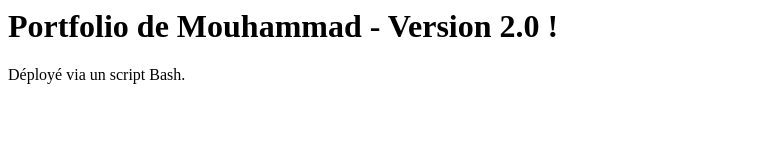
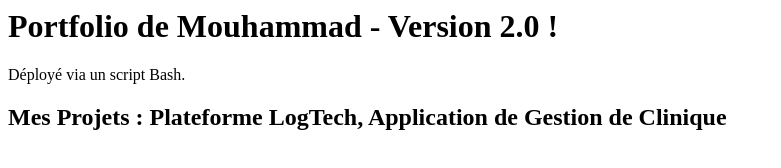
Before and after one commit to ndourmouhammad/CI-CD-Pipeline-AWS-Cloud-Infrastructure, a plain HTML site: page index.html in a window 1280 px wide. Shown: the whole page, without its empty margins (0-781 px from the left). Drawn offline with Linux system fonts and the light colour scheme.

Commit message:
feat: ajout de la section projets au portfolio

```diff
--- a/index.html
+++ b/index.html
@@ -1 +1,2 @@
 <h1>Portfolio de Mouhammad - Version 2.0 !</h1><p>Déployé via un script Bash.</p>
+<h2>Mes Projets : Plateforme LogTech, Application de Gestion de Clinique</h2>
```
